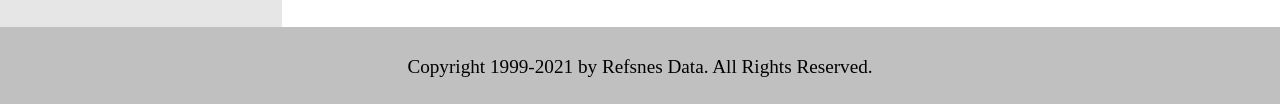
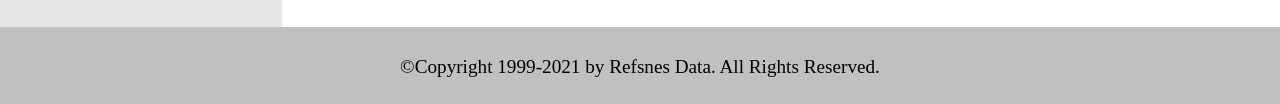
Before and after one commit to joymohajon66/hostingTest_2, a plain HTML site: page index.html in a window 1280 px wide. Shown: the part 1345-1449 px from the top of the page. Drawn offline with Linux system fonts and the light colour scheme.

Commit message:
copyright symbol update

```diff
--- a/index.html
+++ b/index.html
@@ -50,6 +50,8 @@
             </p>
         </div>
     </div>
-    <div class="footer">Copyright 1999-2021 by Refsnes Data. All Rights Reserved.</div>
+    <div class="footer">
+        <p>&#169Copyright 1999-2021 by Refsnes Data. All Rights Reserved.</p>
+    </div>
 </body>
 </html>
```
